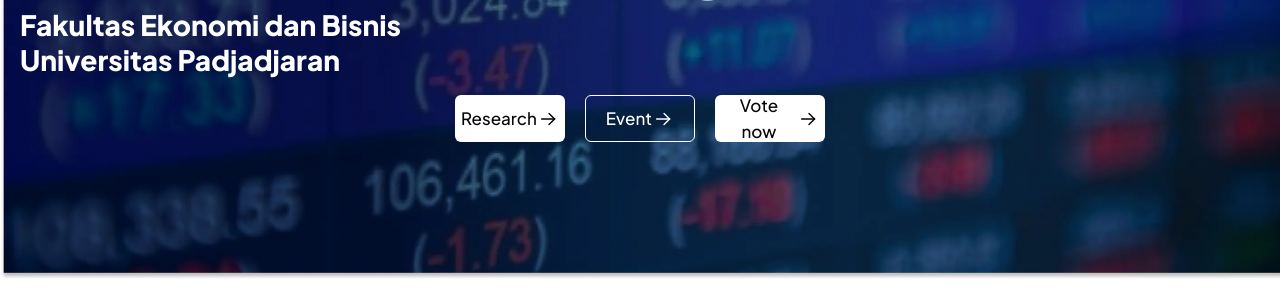
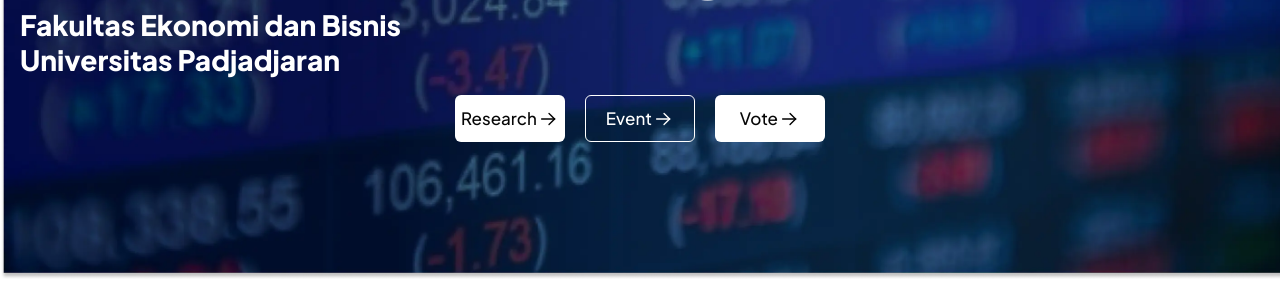
Before and after one commit to TLA-FMC-FEB/Website-FMC, a Flask app: page / in a window 1280 px wide. Shown: the part 568-857 px from the top of the page. Run offline with Flask 3, Linux system fonts and the light colour scheme.

Commit message:
Update index.html

```diff
--- a/templates/index.html
+++ b/templates/index.html
@@ -52,7 +52,7 @@
        <div class="buttons">
         <form action="vote.fmcfebunpad.com" method="get" target="_blank">
           <button type="submit">
-            Vote now
+            Vote
             <svg xmlns="http://www.w3.org/2000/svg" class="icon icon-tabler icon-tabler-arrow-right" width="22.22" height="44" viewBox="0 0 24 24" stroke-width="1.5" fill="none" stroke-linecap="round" stroke-linejoin="round">
               <path stroke="none" d="M0 0h24v24H0z" fill="none"></path>
               <path d="M5 12l14 0"></path>
```
